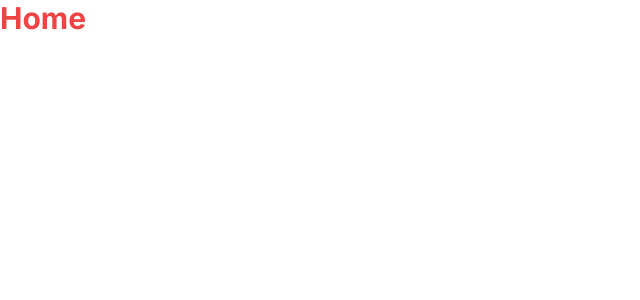
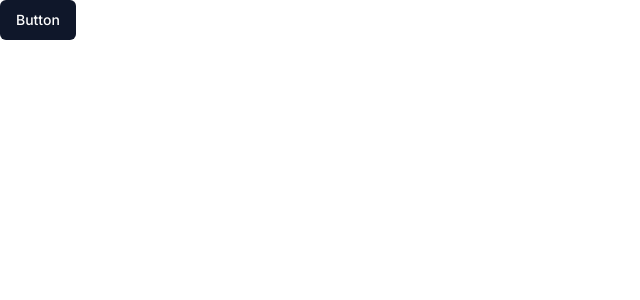
Before and after one commit to shivanshsin0203/Next13_Chat, a Next.js app: page / in a window 1280 px wide. Shown: the top 300 px of the page, without its empty margins (0-640 px from the left). Built offline with nearby package versions, Linux system fonts and the light colour scheme.

Commit message:
Created Button component

```diff
--- a/src/app/page.tsx
+++ b/src/app/page.tsx
@@ -1,5 +1,7 @@
+import Button from "@/components/ui/button";
+
 export default function Home() {
   return <>
-   <h1 className=" focus-visible: font-bold text-red-500 text-3xl">Home</h1>
+ <Button variant={'default'} size={'default'}>Button</Button>
   </>
 }
--- /dev/null
+++ b/src/components/ui/button.tsx
@@ -0,0 +1,52 @@
+import { cn } from '@/lib/utils'
+import { cva, VariantProps } from 'class-variance-authority'
+import { Loader2 } from 'lucide-react'
+import { ButtonHTMLAttributes, FC } from 'react'
+
+export const buttonVariants = cva(
+  'active:scale-95 inline-flex items-center justify-center rounded-md text-sm font-medium transition-color focus:outline-none focus:ring-2 focus:ring-slate-400 focus:ring-offset-2 disabled:opacity-50 disabled:pointer-events-none',
+  {
+    variants: {
+      variant: {
+        default: 'bg-slate-900 text-white hover:bg-slate-800',
+        ghost: 'bg-transparent hover:text-slate-900 hover:bg-slate-200',
+      },
+      size: {
+        default: 'h-10 py-2 px-4',
+        sm: 'h-9 px-2',
+        lg: 'h-11 px-8',
+      },
+    },
+    defaultVariants: {
+      variant: 'default',
+      size: 'default',
+    },
+  }
+)
+
+export interface ButtonProps
+  extends ButtonHTMLAttributes<HTMLButtonElement>,
+    VariantProps<typeof buttonVariants> {
+  isLoading?: boolean
+}
+
+const Button: FC<ButtonProps> = ({
+  className,
+  children,
+  variant,
+  isLoading,
+  size,
+  ...props
+}) => {
+  return (
+    <button
+      className={cn(buttonVariants({ variant, size, className }))}
+      disabled={isLoading}
+      {...props}>
+      {isLoading ? <Loader2 className='mr-2 h-4 w-4 animate-spin' /> : null}
+      {children}
+    </button>
+  )
+}
+
+export default Button
--- /dev/null
+++ b/src/lib/utils.ts
@@ -0,0 +1,6 @@
+import { ClassValue, clsx } from 'clsx'
+import { twMerge } from 'tailwind-merge'
+
+export function cn(...inputs: ClassValue[]) {
+  return twMerge(clsx(inputs))
+}
```
Also changed, not shown: package.json (+8 -4 lines), 1 other file (tests, documents, lock files or other folders).
